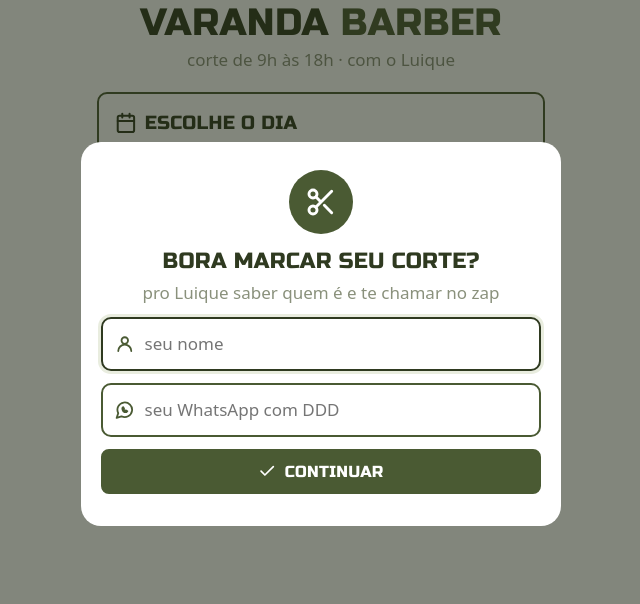
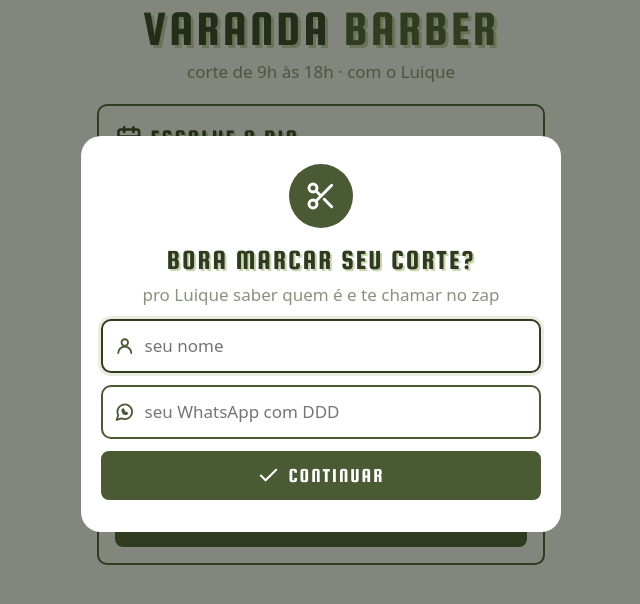
Before and after one commit to fernandollisboa/varanda-barber, a website: page index.html in a window 1280 px wide. Shown: the part 66-670 px from the top of the page, without its empty margins (319-959 px from the left). Drawn offline with Linux system fonts and the light colour scheme; no server answers.

Commit message:
fonte 6b: Squada One espaçada com sombra verde clara
Co-Authored-By: Claude Opus 5.5 <noreply@anthropic.com>
Claude-Session: https://claude.ai/code/session_01Qf14oaAzRDyCQ3rerEVrjR

```diff
--- a/fonts/LICENCA.txt
+++ b/fonts/LICENCA.txt
@@ -1 +1 @@
-Russo One (fonts/RussoOne.woff2): Copyright 2011 Jovanny Lemonad. SIL Open Font License 1.1 (https://openfontlicense.org), não MIT.
+Squada One (fonts/SquadaOne.woff2): Copyright 2011 Joe Prince. SIL Open Font License 1.1 (https://openfontlicense.org), não MIT.
--- a/index.html
+++ b/index.html
@@ -9,12 +9,12 @@
 <meta property="og:description" content="escolhe o horário e o barbeiro confirma">
 <meta name="theme-color" content="#ffffff">
 <link rel="manifest" href="manifest.json">
-<link rel="stylesheet" href="style.css?v=2026-11-19i">
+<link rel="stylesheet" href="style.css?v=2026-11-19j">
 </head>
 <body>
 <header><svg class="logo" viewBox="0 0 24 24" aria-hidden="true"><circle cx="6" cy="6" r="3"/><circle cx="6" cy="18" r="3"/><path d="M20 4 8.1 15.9M14.5 14.5 20 20M8.1 8.1 12 12"/></svg><h1>Varanda <span>Barber</span></h1><p>corte de 9h às 18h · com o Luique</p></header>
 <main id="app"></main>
 <div id="modal" hidden></div>
-<script src="app.js?v=2026-11-19i"></script>
+<script src="app.js?v=2026-11-19j"></script>
 </body>
 </html>
--- a/style.css
+++ b/style.css
@@ -1,30 +1,31 @@
-/* verde musgo (o do short militar) no branco; a fonte quadradona é a Russo One (fonts/, OFL).
+/* verde musgo (o do short militar) no branco; a fonte é a Squada One espaçada, com sombra verde clara nos títulos (fonts/, OFL).
    semáforo só no status: amarelo espera, verde confirmado */
-@font-face { font-family: 'Russo One'; src: url(fonts/RussoOne.woff2) format('woff2'); font-display: swap; }
+@font-face { font-family: 'Squada One'; src: url(fonts/SquadaOne.woff2) format('woff2'); font-display: swap; }
 :root {
   --musgo: #4a5a33; --musgo-escuro: #2f3a20; --musgo-claro: #e9eddf; --branco: #fff; --tinta: #26301a; --apagado: #8a917c;
-  --amarelo: #f4e7b8; --verde: #5f7f40;
+  --sombra: #c9d6b0; --amarelo: #f4e7b8; --verde: #5f7f40;
 }
 * { box-sizing: border-box; }
 body { margin: 0; background: var(--branco); color: var(--tinta); font: 17px/1.4 system-ui, sans-serif; }
-h1, h2, button, .botao, .status { font-family: 'Russo One', system-ui, sans-serif; font-weight: 400; text-transform: uppercase; letter-spacing: .3px; }
+h1, h2, button, .botao, .status, .quando { font-family: 'Squada One', system-ui, sans-serif; font-weight: 400; text-transform: uppercase; letter-spacing: 2px; }
+h1, h2, .quando { text-shadow: 2px 2px 0 var(--sombra); }
 header { text-align: center; padding: 24px 16px 4px; }
 .logo { width: 40px; height: 40px; fill: none; stroke: var(--musgo); stroke-width: 2.2; stroke-linecap: round; stroke-linejoin: round; }
-h1 { margin: 0; font-size: 38px; line-height: 1; color: var(--musgo-escuro); }
+h1 { margin: 0; font-size: clamp(34px, 12.5vw, 50px); letter-spacing: 3px; text-shadow: 3px 3px 0 var(--sombra); line-height: 1; color: var(--musgo-escuro); }
 h1 span { color: var(--musgo); }
 header p { margin: 6px 0 0; color: var(--apagado); }
 main { max-width: 480px; margin: 0 auto; padding: 16px; }
 .cartao { border: 2px solid var(--musgo); border-radius: 10px; padding: 16px; margin-bottom: 16px; }
-h2 { margin: 0 0 12px; font-size: 19px; color: var(--musgo-escuro); display: flex; align-items: center; gap: 8px; }
+h2 { margin: 0 0 12px; font-size: 24px; color: var(--musgo-escuro); display: flex; align-items: center; gap: 8px; }
 .grade { display: grid; grid-template-columns: repeat(3, 1fr); gap: 8px; }
 .dias { margin-bottom: 14px; }
-button, .botao { display: flex; align-items: center; justify-content: center; gap: 8px; font-size: 16px; border: 2px solid var(--musgo); background: var(--branco); color: var(--musgo-escuro); border-radius: 8px; padding: 11px 6px; cursor: pointer; text-align: center; text-decoration: none; width: 100%; }
+button, .botao { display: flex; align-items: center; justify-content: center; gap: 8px; font-size: 20px; border: 2px solid var(--musgo); background: var(--branco); color: var(--musgo-escuro); border-radius: 8px; padding: 11px 6px; cursor: pointer; text-align: center; text-decoration: none; width: 100%; }
 button[aria-pressed="true"] { background: var(--musgo-escuro); border-color: var(--musgo-escuro); color: var(--branco); }
 button:disabled { border-color: #d9ddd0; color: #b8bdab; background: transparent; cursor: default; text-decoration: line-through; }
 .principal, #zap { background: var(--musgo); color: var(--branco); margin-top: 12px; }
 #remarca, #volta { margin-top: 8px; }
 input { font: inherit; width: 100%; padding: 11px; border: 2px solid var(--musgo); border-radius: 8px; margin-top: 12px; }
-.status { display: inline-flex; align-items: center; gap: 6px; padding: 3px 12px; border-radius: 99px; font-size: 15px; }
+.status { display: inline-flex; align-items: center; gap: 6px; padding: 3px 12px; border-radius: 99px; font-size: 18px; }
 .status.espera { background: var(--amarelo); color: var(--tinta); }
 .status.ok { background: var(--verde); color: var(--branco); }
 #meu .status { margin: 0 0 4px; }
@@ -38,9 +39,9 @@ input { font: inherit; width: 100%; padding: 11px; border: 2px solid var(--musgo
 
 /* ícones */
 .ic { width: 1.15em; height: 1.15em; flex: none; fill: none; stroke: currentColor; stroke-width: 2.2; stroke-linecap: round; stroke-linejoin: round; }
-.quando { display: flex; align-items: center; gap: 8px; flex-wrap: wrap; font: 22px 'Russo One', system-ui; text-transform: uppercase; color: var(--musgo-escuro); margin: 0 0 12px; }
+.quando { display: flex; align-items: center; gap: 8px; flex-wrap: wrap; font-size: 28px; text-transform: uppercase; color: var(--musgo-escuro); margin: 0 0 12px; }
 .quando span { display: inline-flex; align-items: center; gap: 8px; }
-.eu { background: var(--musgo-claro); border-color: var(--musgo-claro); color: var(--musgo-escuro); font: 15px system-ui, sans-serif; text-transform: none; margin-bottom: 16px; justify-content: flex-start; padding: 10px 14px; }
+.eu { background: var(--musgo-claro); border-color: var(--musgo-claro); color: var(--musgo-escuro); font: 15px system-ui, sans-serif; text-transform: none; letter-spacing: 0; margin-bottom: 16px; justify-content: flex-start; padding: 10px 14px; }
 .eu .ic:last-child { margin-left: auto; opacity: .6; }
 .tel { display: inline-flex; align-items: center; gap: 4px; }
 
@@ -50,7 +51,7 @@ input { font: inherit; width: 100%; padding: 11px; border: 2px solid var(--musgo
 .caixa { background: var(--branco); width: 100%; max-width: 480px; border-radius: 20px 20px 0 0; padding: 28px 20px 24px; text-align: center; animation: sobe .25s ease-out; }
 @media (min-width: 520px) { #modal { align-items: center; } .caixa { border-radius: 20px; } }
 @keyframes sobe { from { transform: translateY(40px); opacity: 0; } }
-.caixa h2 { justify-content: center; font-size: 22px; margin: 12px 0 4px; }
+.caixa h2 { justify-content: center; font-size: 28px; margin: 12px 0 4px; }
 .caixa > p { margin: 0 0 8px; color: var(--apagado); }
 .selo { width: 64px; height: 64px; margin: 0 auto; border-radius: 50%; background: var(--musgo); color: var(--branco); display: grid; place-items: center; }
 .selo .ic { width: 32px; height: 32px; }
```
Also changed, not shown: fonts/RussoOne.woff2 (deleted), fonts/SquadaOne.woff2 (added).
